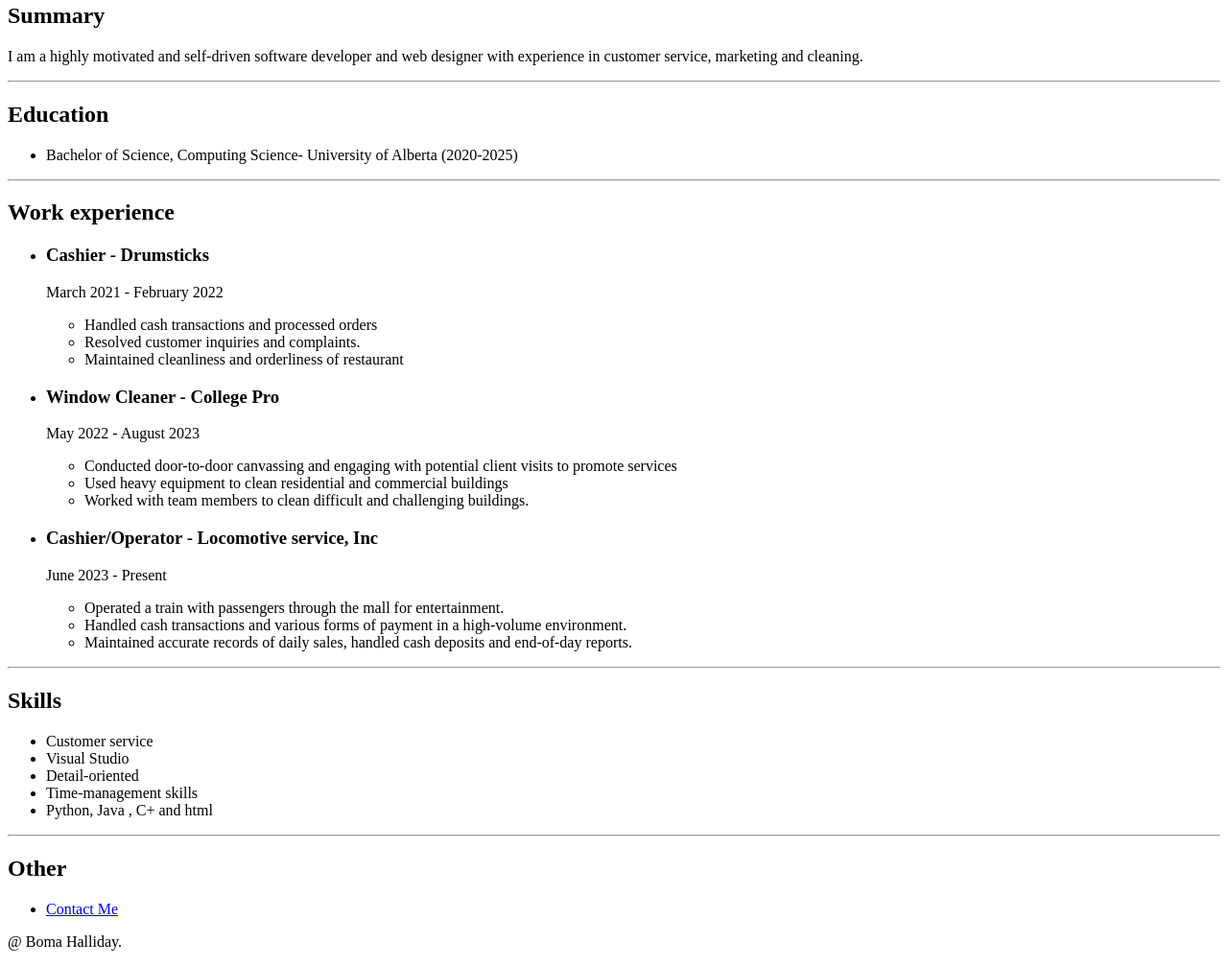
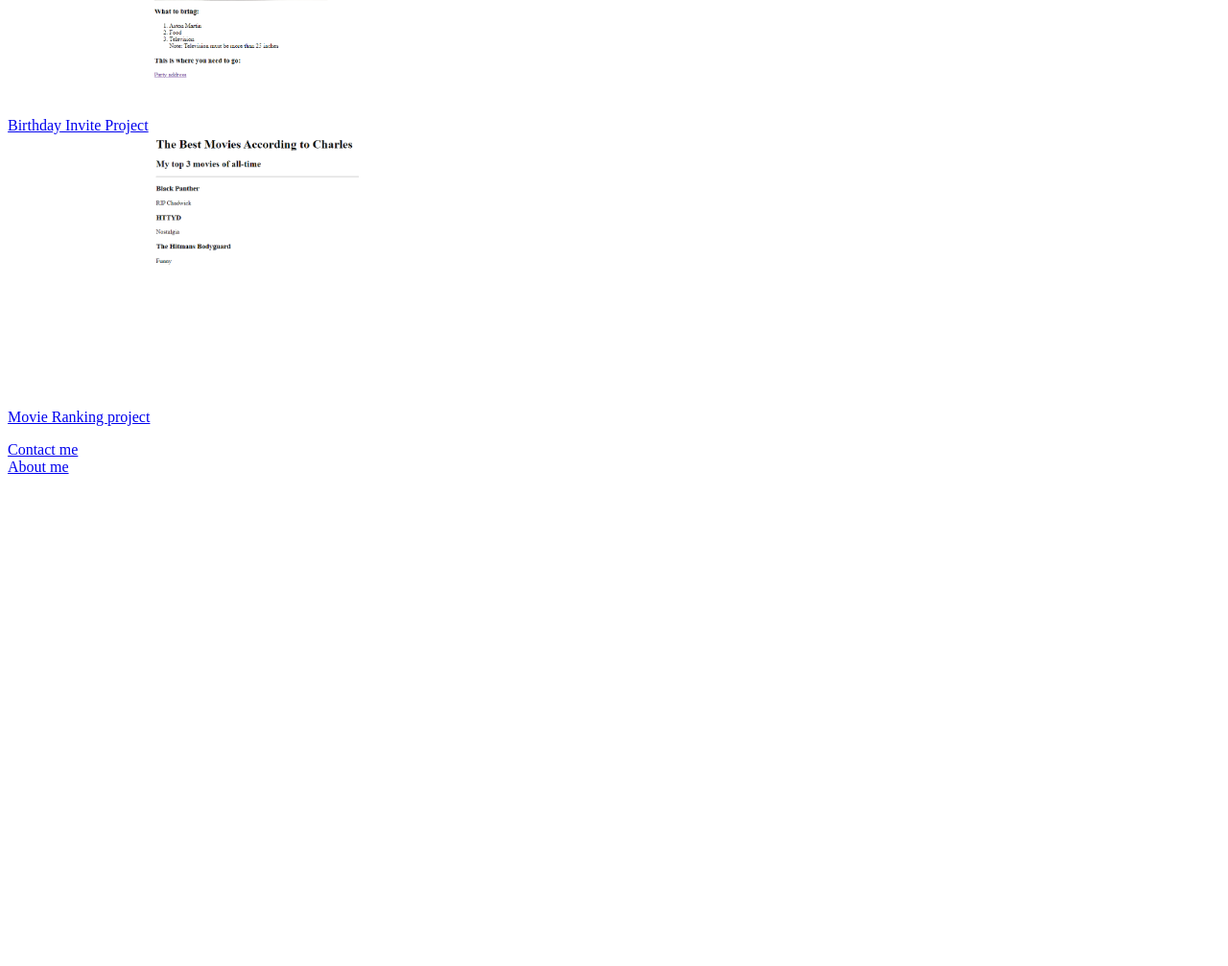
Before and after one commit to Halliday24/html-portfolio, a plain HTML site: page index.html in a window 1280 px wide. Shown: the part 301-1308 px from the top of the page at 96% size. After the commit the page ends 813 px from the top, so only its background shows below. Drawn offline with Linux system fonts and the light colour scheme.

Commit message:
Revert "Add files via upload"
This reverts commit 044dc30f356580ca8ec12c500034a8dedf0656fd.

```diff
--- a/index.html
+++ b/index.html
@@ -1,122 +1,36 @@
+<!-- TODO 1: Create the HTML Boilerplate -->
 <!DOCTYPE html>
 <html lang="en">
     <head>
         <meta charset="UTF-8">
-        <title>
-            My Resume
-        </title>
+        <title>SolutionSeeker Portfolio</title>
     </head>
 
     <body>
-        <h1>
-            Boma Halliday
-        </h1>
-        <img
-        src="./Images/Photo.jpg"
-        height="200"
-        />
-        <h2>
-            Summary
-        </h2>
+
+        <h1>Boma Halliday</h1>
         <p>
-            I am a highly motivated and self-driven software
-            developer and web designer with experience in
-            customer service, marketing and cleaning.
+            <h2>
+                This is my portfolio
+            </h2>
         </p>
         <hr/>
+        <a href="./public/birthday-invite.html">Birthday Invite Project</a>
+        <img
+            height="300"
+            src="./assets/images/Screenshot (17).png"
+        />
+        <br/>
 
-        <h2>Education</h2>
-        <p>
-            <ul>
-                <li>
-                    Bachelor of Science, Computing Science-
-                    University of Alberta (2020-2025)
-                </li>
-            </ul>
-        </p>
-        <hr/>
+        <a href="./public/movie-ranking.html">Movie Ranking project</a>
+        <img
+            height="300"
+            src="./assets/images/Screenshot (18).png"
+        /><br/>
 
-        <h2>Work experience</h2>
-        <ul>
-            <li>
-                <h3>Cashier - Drumsticks<br/></h3>
-                <p>March 2021 - February 2022</p>
-                <ul>
-                    <li>
-                        Handled cash transactions and processed orders
-                    </li>
-                    <li>
-                        Resolved customer inquiries and complaints.
-                    </li>
-                    <li>
-                        Maintained cleanliness and orderliness of restaurant
-                    </li>
-                </ul>
-                <li>
-                    <h3>Window Cleaner - College Pro<br/></h3>
-                    <p>May 2022 - August 2023</p>
-                    <ul>
-                        <li>
-                            Conducted door-to-door canvassing and
-                            engaging with potential client visits to
-                            promote services
-                        </li>
-                        <li>
-                            Used heavy equipment to clean residential and commercial buildings
-                        </li>
-                        <li>
-                            Worked with team members to clean difficult and challenging buildings.
-                        </li>
-                    </ul>
-                    <li>
-                    <h3>Cashier/Operator - Locomotive service, Inc<br/></h3>
-                    <p>June 2023 - Present</p>
-                    <ul>
-                        <li>
-                            Operated a train with passengers through the mall for entertainment.
-                        </li>
-                        <li>
-                            Handled cash transactions and various forms of payment in a high-volume environment.
-                        </li>
-                        <li>
-                            Maintained accurate records of daily sales, handled cash deposits and end-of-day reports.
-                        </li>
-                    </li>
-                    </ul>
-                </li>
-            </li>
-        </ul>
-        <hr/>
-        <h2>Skills</h2>
-        <ul>
-            <li>
-                Customer service
-            </li>
-            <li>
-                Visual Studio
-            </li>
-            <li>
-                Detail-oriented
-            </li>
-            <li>
-                Time-management skills
-            </li>
-            <li>
-                Python, Java , C+ and html
-            </li>
+        <!-- TODO 7: Add the Contact Me and About Me page links -->
+        <p><a href="./public/contact.html">Contact me</a><br/>
+        <a href="./public/about.html">About me</a></p>
 
-        </ul>
-        <hr/>
-
-        <h2>Other</h2>
-        <ul>
-            <li>
-                <a href="./contact.html">Contact Me</a>
-            </li>
-        </ul>
-
-        <footer>
-            <p>@ Boma Halliday.</p>
-        </footer>
     </body>
 </html>
```
Also changed, not shown: Images/Photo.jpg (deleted), contact.html (deleted).
